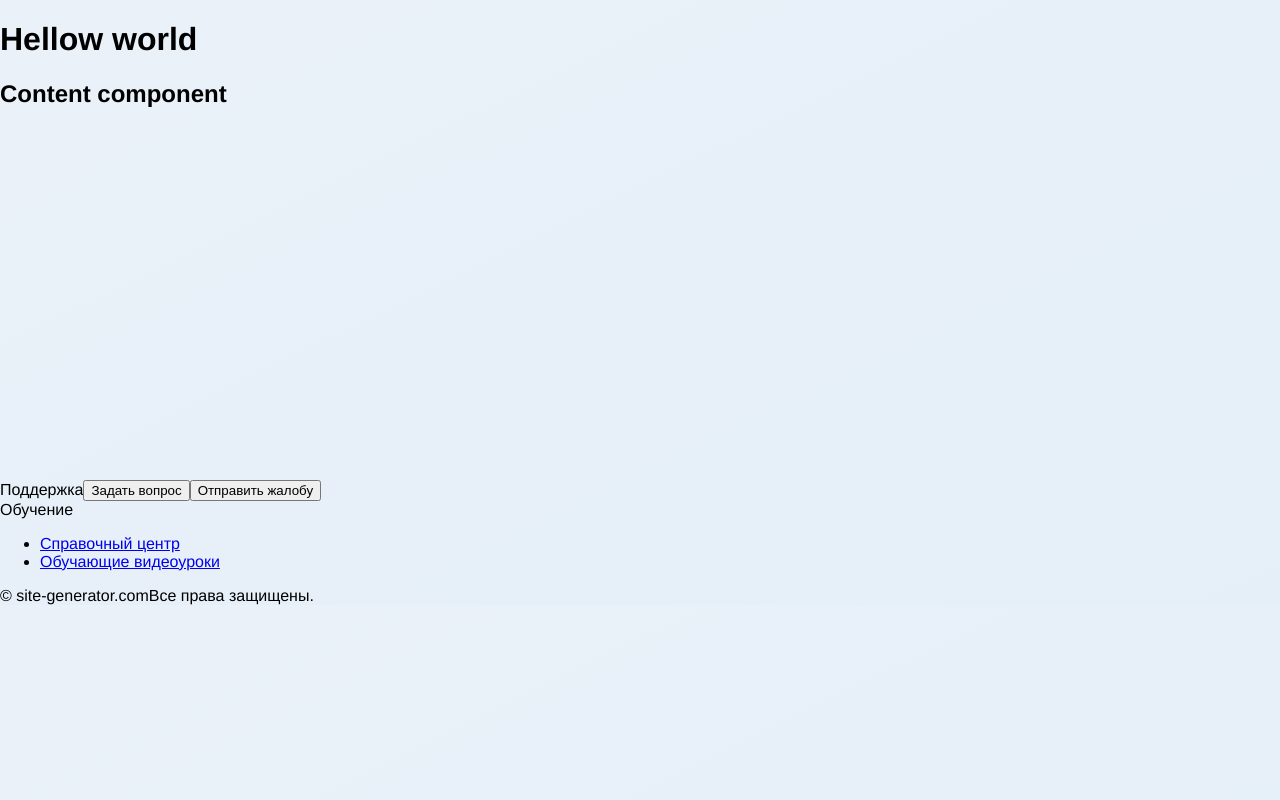
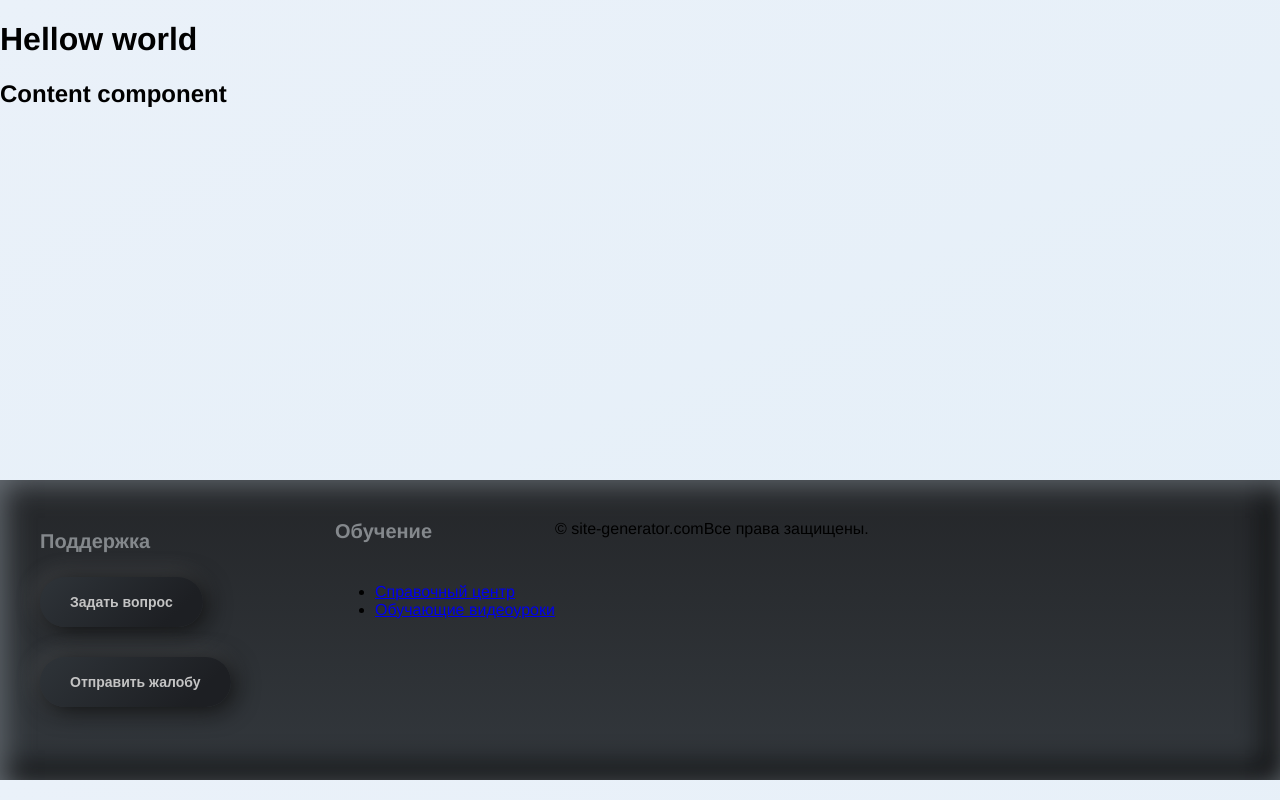
Before and after one commit to tagir-developer/website-builder, a React (Create React App) app in the folder client/: page / in a window 1280 px wide. Built offline with nearby package versions, Linux system fonts and the light colour scheme.

Commit message:
Problems with footer button

```diff
--- a/client/src/components/Footer/Footer.tsx
+++ b/client/src/components/Footer/Footer.tsx
@@ -4,13 +4,12 @@ import './styles.scss'
 
 const Footer: React.FC = () => {
 	return (
-		<div className="container">
-			{/* container внутри блока или снаружи? Пока не разобрался */}
-			<div className="footer">
+		<div className="footer">
+			<div className="container">
 				<div className="footer__row">
 					<div className="footer__support">
 						<span className="footer__title">Поддержка</span>
-						<button className="footer__button">Задать вопрос</button>
+						<button className="footer__footer-button footer-button">Задать вопрос</button>
 						<button className="footer__footer-button footer-button">Отправить жалобу</button>
 					</div>
 					<div className="footer__learning">
--- a/client/src/components/Footer/styles.scss
+++ b/client/src/components/Footer/styles.scss
@@ -0,0 +1,93 @@
+@import "../../styles/mixins.scss";
+@import "../../styles/variables.scss";
+
+.container {
+	max-width: 1200px;
+	margin: 0 auto;
+	padding: 0 10px;
+}
+.footer {
+	width: 100%;
+	margin: 0;
+	padding: 0;
+	height: 300px;
+	box-shadow: inset 4px 4px 29px 0 #6b7279, inset -12px -12px 29px 0 #000000;
+	background-image: linear-gradient(to top, #33383d, #242629);
+
+		&__row {
+			display: flex;
+			flex-wrap: wrap;
+			flex-direction: row;
+			margin: 0 -10px;
+			padding-top: 40px;
+		}
+
+		&__support {
+			width: calc(100% / 12 * 3 - 20px);
+			margin: 10px;
+		}
+
+		&__title {
+			display: inline-block;
+			width: 100%;
+			margin-bottom: 24px;
+			text-align: left;
+			color: $footer-heading;
+			@include footer-headings-text;
+		}
+
+		&__footer-button {
+			margin-bottom: 30px;
+		}
+
+		&__learning {
+		}
+
+		&__list-unstyled {
+		}
+
+		&__copyright {
+		}
+
+		&__website {
+		}
+
+		&__cppyright-info {
+		}
+}
+.footer-button {
+	// display: inline-block;
+    // text-align: center;
+    // text-decoration: none;
+	box-sizing: border-box;
+	cursor: pointer;
+	outline: none;
+	height: 50px;
+	border: none;
+	padding: 0px 30px 0px 30px;
+	// border: 5px solid transparent;
+	border-radius: 50px;
+	// border: none;
+	box-shadow: 3px 3px 24px 0 rgba(0, 0, 0, 0.9), -3px -3px 24px 0 rgba(255, 255, 255, 0.2);
+	// border-style: solid;
+	// border-width: 3px;
+
+	border-color: red;
+	background-color: transparent;
+	// border-image-source: linear-gradient(to top, #1f2125, #2f343a);
+	// border-image-slice: 1;
+	background-image: linear-gradient(135deg, #2D3237 6.15%, #1D1F23 80.89%);
+	// background-origin: border-box;
+	// background-clip: content-box, border-box;
+	// background-clip: border-box;
+	color: $bg-icons;
+	@include footer-button-text;
+}
+.list-unstyled {
+
+		&__item {
+		}
+
+		&__link {
+		}
+}
--- /dev/null
+++ b/client/src/components/Footer/test.scss
@@ -0,0 +1 @@
+.container{}.footer{&__row{}&__support{}&__title{}&__button{}&__footer-button{}&__learning{}&__list-unstyled{}&__copyright{}&__website{}&__cppyright-info{}}.footer-button{}.list-unstyled{&__item{}&__link{}}
--- /dev/null
+++ b/client/src/styles/mixins.scss
@@ -0,0 +1,95 @@
+// Fonts
+
+@mixin display-big-text {
+	font-size: 64px;
+	line-height: 1.8;
+  }
+  @mixin display-small-text {
+	font-size: 48px;
+	line-height: 2.4;
+  }
+  @mixin h1-pc {
+	font-size: 34px;
+	font-weight: bold;
+  }
+  @mixin h2-pc {
+	font-size: 30px;
+	font-weight: bold;
+  }
+  @mixin h3-pc {
+	font-size: 28px;
+	font-weight: bold;
+  }
+  @mixin h1-mobile {
+	font-size: 26px;
+	font-weight: bold;
+  }
+  @mixin h4-pc {
+	font-size: 25px;
+	font-weight: bold;
+  }
+  @mixin h2-mobile {
+	font-size: 24px;
+	font-weight: bold;
+  }
+  @mixin big-button-text {
+	font-size: 24px;
+	font-weight: bold;
+  }
+  @mixin h5-pc {
+	font-size: 23px;
+	font-weight: bold;
+  }
+  @mixin h6-pc {
+	font-size: 21px;
+	font-weight: bold;
+  }
+  @mixin h3-mobile {
+	font-size: 21px;
+	font-weight: bold;
+  }
+  @mixin footer-headings-text {
+	font-size: 20px;
+	font-weight: bold;
+  }
+  @mixin form-input-text {
+	font-size: 20px;
+  }
+  @mixin main-button-text {
+	font-size: 18px;
+	font-weight: bold;
+  }
+  @mixin h4-mobile {
+	font-size: 18px;
+	font-weight: bold;
+  }
+  @mixin top-menu-text {
+	font-size: 18px;
+  }
+  @mixin body-big-text {
+	font-size: 18px;
+	line-height: 1.33;
+  }
+  @mixin body-middle-text {
+	font-size: 16px;
+	line-height: 1.5;
+  }
+  @mixin footer-button-text {
+	font-size: 14px;
+	font-weight: bold;
+  }
+  @mixin mini-text {
+	font-size: 14px;
+  }
+  @mixin body-small-text {
+	font-size: 14px;
+	line-height: 1.71;
+  }
+  @mixin forms-content-text {
+	font-size: 12px;
+	line-height: 1.67;
+  }
+  @mixin body-very-small-text {
+	font-size: 12px;
+	line-height: 2;
+  }
--- /dev/null
+++ b/client/src/styles/variables.scss
@@ -0,0 +1,13 @@
+// Colors
+
+$text-primary: #22304a;
+$success: #0fbc00;
+$danger: #e75050;
+$warning: #ceae04;
+$text-middle: #7888a3;
+$text-secondary: #656565;
+$bg-icons: #c4c4c4;
+$footer-heading: #84888c;
+$footer-main-text: #ffffff;
+
+// Fonts
```
Also changed, not shown: client/src/index.scss (+11 -0 lines).
